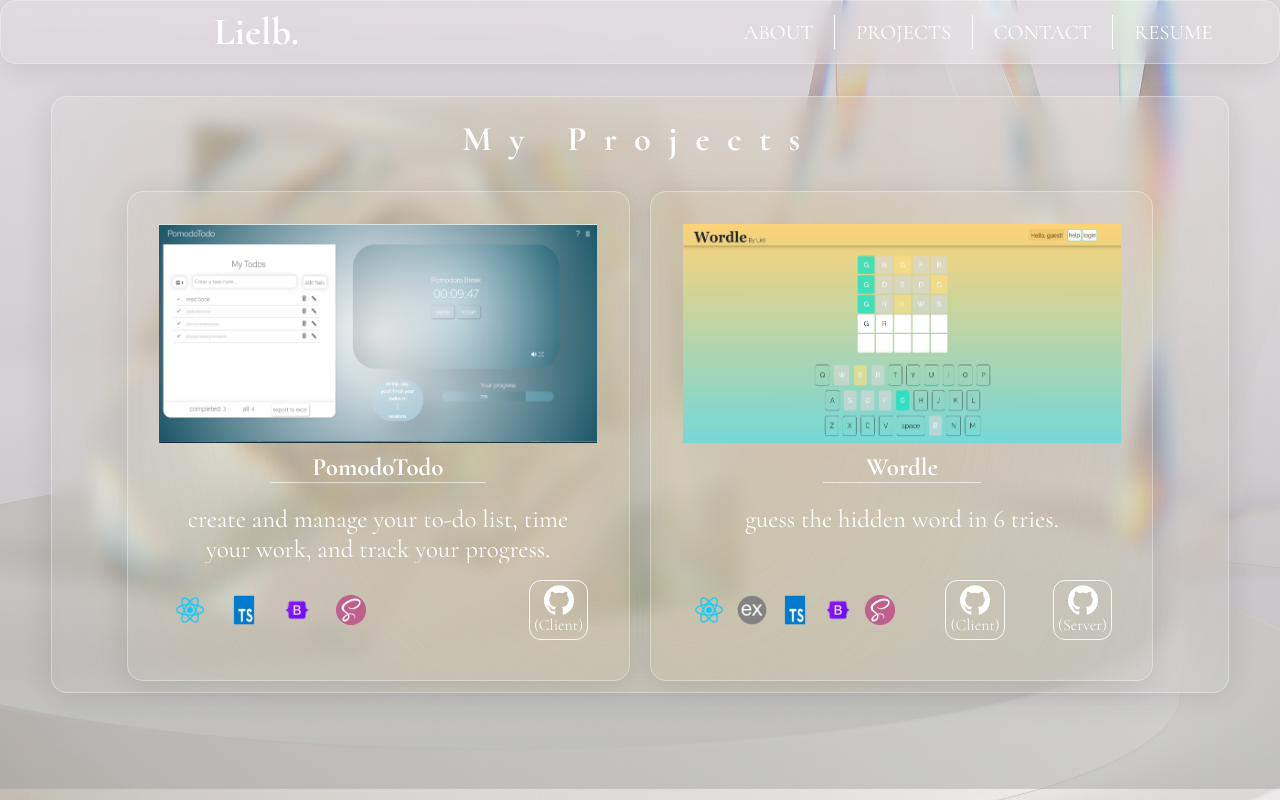
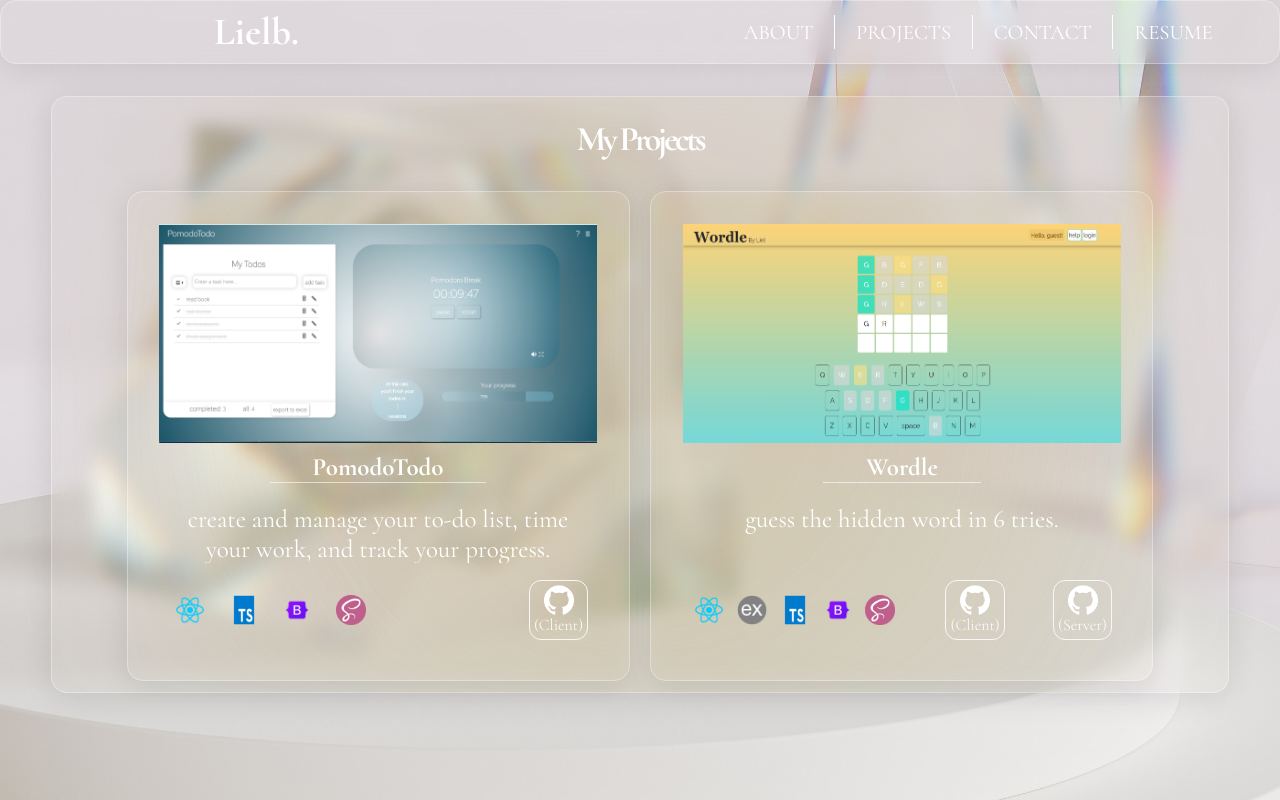
Before and after one commit to lielbidago/lielb-portfolio, a Next.js app: page /projects in a window 1280 px wide. Built offline with nearby package versions, Linux system fonts and the light colour scheme.

Commit message:
added further design

```diff
--- a/app/globals.scss
+++ b/app/globals.scss
@@ -28,15 +28,12 @@ html{
 
 
 body{
-  // background-image: linear-gradient(rgba(185, 185, 185, 0.068),
-  // rgba(53, 53, 53, 0.344)), url('../public/colorbg.jpg');
   background-color: var(--theme5);
-  background-image: linear-gradient(rgba(255, 255, 255, 0.068),
-  rgba(141, 141, 141, 0.344)), url(/whitebg2.jpeg);
+  background-image: url(/whitebg2.jpeg);
   background-size: cover;
   background-position: center;
   background-repeat: no-repeat;
-  // background: var(--theme1);
+
   // background:
   // radial-gradient(circle,  var(--theme1) 0%,
   // var(--theme2) 41%,
@@ -54,7 +51,7 @@ p, span{
 
 .pageHeader{
   font-weight: bold;
-  letter-spacing: 1.1rem;
+  letter-spacing: -0.2rem;
 }
 button, .button{
   padding:2%;
```
Also changed, not shown: app/page.module.scss (+11 -9 lines).
